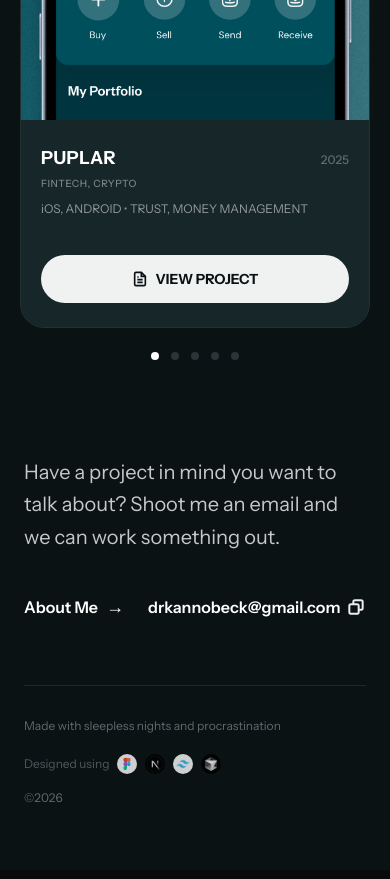
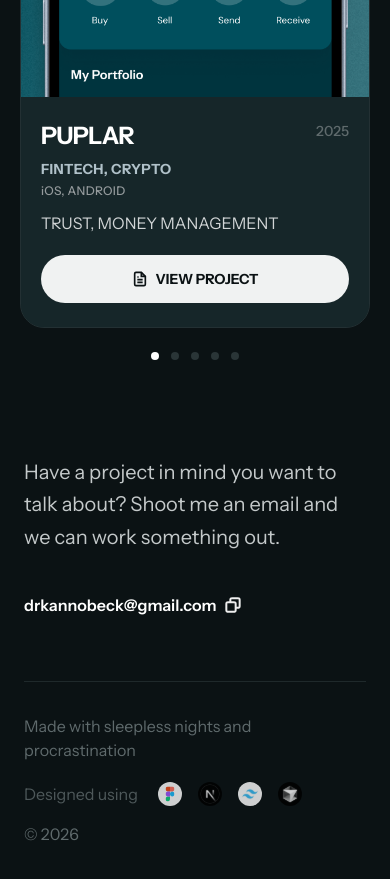
Before and after one commit to altBeck/port25, a Next.js app: page /p/puplar in a window 390 px wide. Shown: the part 2380-3259 px from the top of the page. Built offline with nearby package versions, Linux system fonts and the light colour scheme.

Commit message:
update-project-footer

```diff
--- a/src/app/components/ProjectFooter.tsx
+++ b/src/app/components/ProjectFooter.tsx
@@ -28,6 +28,20 @@ const defaultProjects: ProjectItem[] = [
 ];
 
 export default function ProjectFooter({ projects = defaultProjects, activeProjectId = "puplar" }: Props) {
+  const [copied, setCopied] = useState(false);
+  const email = "drkannobeck@gmail.com";
+
+  const handleCopyEmail = async () => {
+    try {
+      await navigator.clipboard.writeText(email);
+      setCopied(true);
+      // Reset the "Copied" state after 2 seconds
+      setTimeout(() => setCopied(false), 2000);
+    } catch (err) {
+      console.error("Failed to copy!", err);
+    }
+  };
+
   return (
     // Removed overflow-hidden and w-full constraints that were breaking the layout
     <footer className="w-full bg-[#0B1214] text-[#D1D5D6] py-16 md:py-24 font-sans">
@@ -94,60 +108,82 @@ export default function ProjectFooter({ projects = defaultProjects, activeProjec
 
           <div className="flex flex-col gap-8 items-start">
             <div className="flex flex-wrap items-center gap-6 md:gap-10">
+              {/* About Me
+
                 <Link href="/about" className="text-white font-semibold text-base flex items-center gap-2 hover:text-[#4CC9F0] transition-colors">
-                About Me <span className="text-lg">→</span>
+                  About Me <span className="text-lg">
+                    <Image
+                      src="/assets/icons/arrow-right.svg"
+                      alt="arrow right icon"
+                      width={16}
+                      height={16}
+                    />
+                  </span>
                 </Link>
 
-              <a href="mailto:drkannobeck@gmail.com" className="text-white font-semibold text-base flex items-center gap-2 hover:text-[#4CC9F0] transition-colors">
-                drkannobeck@gmail.com
+              */}
+
+              <button
+                onClick={handleCopyEmail}
+                className="text-white font-semibold text-base flex items-center gap-2 hover:text-[#4CC9F0] transition-colors group relative"
+              >
+                {email}
+                <div className="relative">
+                   {copied ? (
+                     <span className="text-[#4CC9F0] text-xs absolute -top-8 left-1/2 -translate-x-1/2 bg-[#162629] px-2 py-1 rounded border border-[#233033] whitespace-nowrap">
+                       Copied!
+                     </span>
+                   ) : null}
                    <Image
-                  src="/assets/icons/copy.svg"
+                    src={copied ? "/assets/icons/check.svg" : "/assets/icons/copy.svg"}
                     alt="copy icon"
                     width={16}
                     height={16}
+                    className={copied ? "text-[#4CC9F0]" : ""}
                   />
-              </a>
+                </div>
+              </button>
             </div>
 
-            <div className="w-full pt-8 mt-8 border-t border-[#1F292B] flex flex-col sm:flex-row justify-between items-start sm:items-center text-xs text-[#5F6A6C] gap-4">
+            <div className="w-full pt-8 mt-8 border-t border-[#1F292B] flex flex-col sm:flex-row justify-between items-start sm:items-center text-sm text-[#5F6A6C] gap-4">
               <div className="flex w-full flex-col gap-5">
-                <span>Made with sleepless nights and procrastination</span>
-                <div className="flex items-center gap-2 opacity-80">
-                    <span>Designed using</span>
+                <span className="text-base">Made with sleepless nights and procrastination</span>
+                <div className="flex items-center gap-5 opacity-80">
+                    <span className="text-base">Designed using</span>
 
-                    <div className="flex gap-2">
+                    <div className="flex gap-4">
                       {/* Simple circles for tool icons */}
                       <Image
                         src="/assets/icons/figma.svg"
                         alt="figma icon"
-                        width={20}
-                        height={20}
+                        width={24}
+                        height={24}
                       />
 
                       <Image
                         src="/assets/icons/nextjs.svg"
                         alt="nextjs icon"
-                        width={20}
-                        height={20}
+                        width={24}
+                        height={24}
                       />
 
                       <Image
                         src="/assets/icons/tailwind.svg"
                         alt="tailwind icon"
-                        width={20}
-                        height={20}
+                        width={24}
+                        height={24}
                       />
 
                       <Image
                         src="/assets/icons/cursor.svg"
                         alt="cursor icon"
-                        width={20}
-                        height={20}
+                        width={24}
+                        height={24}
                       />
                     </div>
                 </div>
               </div>
-              <div>©2026</div>
+              <div className="text-base">© 2026</div>
             </div>
           </div>
         </div>
@@ -194,9 +230,9 @@ function MobileCarousel({ projects, activeProjectId }: { projects: ProjectItem[]
             <div className="w-full max-w-[380px] bg-[#162629] rounded-[24px] overflow-hidden border border-[#233033] flex flex-col @2xs:h-[540px] @xs:h-[630px] transition-all duration-300">
 
                 {/* Image Section */}
-                <div className="flex-1 relative bg-linear-to-b from-[#1E3033] to-[#162629] flex items-end justify-center">
+                <div className="relative flex-1 aspect-4/3 bg-linear-to-b from-[#1E3033] to-[#162629] flex items-end justify-center overflow-hidden">
                   {p.image ? (
-                    <div className="relative w-full h-full">
+                    <div className="relative w-full h-full ">
                       <Image
                         src={p.image}
                         alt={p.name}
@@ -206,27 +242,31 @@ function MobileCarousel({ projects, activeProjectId }: { projects: ProjectItem[]
                       />
                     </div>
                   ) : (
-                    <span className="text-white/20 mb-10">No Preview</span>
+                    <div className="h-full flex items-center justify-center">
+                      <span className="text-white/20 text-sm font-medium">No Preview</span>
+                    </div>
                   )}
                 </div>
 
                 {/* Info Section */}
                 <div className="p-5 py-6 bg-[#162629]">
-                    <div className="flex justify-between items-baseline mb-1">
-                      <h3 className="text-white text-lg font-bold tracking-wide">{p.name}</h3>
-                      <span className="text-[#5F6A6C] text-xs font-medium">{p.year}</span>
+                  <div className="flex justify-between items-start mb-2">
+                    <h3 className="text-white text-2xl font-bold tracking-tight leading-tight">{p.name}</h3>
+                    <span className="text-[#5F6A6C] text-sm font-medium">{p.year}</span>
                   </div>
 
-                    <div className="flex gap-2 text-[10px] text-[#7A8385] uppercase tracking-wider mb-2 font-medium">
-                      <span>{p.domain}</span>
+                  <div className="flex flex-col gap-1">
+                    <span className="text-[#b0c1c9] text-sm font-bold uppercase tracking-wide">
+                    {p.domain}
+                    </span>
+                    <p className="text-[#949A9C] text-xs font-medium tracking-wide">
+                    {p.platform}
+                    </p>
+                    <span className="pt-2 pb-5">{p.problemType}</span>
                   </div>
 
-                    <p className="text-[#949A9C] text-xs leading-relaxed mb-6 h-8 line-clamp-2">
-                       {p.platform} • {p.problemType}
-                    </p>
-
                   <Link
-                      href={`/projects/${p.id}`}
+                    href={`/p/${p.id}`}
                     className="w-full bg-[#F0F2F2] text-[#0B1214] font-bold text-sm h-12 rounded-full flex items-center justify-center gap-2 hover:bg-white transition"
                     >
                       <svg width="16" height="16" viewBox="0 0 24 24" fill="none" stroke="currentColor" strokeWidth="2.5"><path d="M14 2H6a2 2 0 0 0-2 2v16a2 2 0 0 0 2 2h12a2 2 0 0 0 2-2V8z"></path><polyline points="14 2 14 8 20 8"></polyline><line x1="16" y1="13" x2="8" y2="13"></line><line x1="16" y1="17" x2="8" y2="17"></line><polyline points="10 9 9 9 8 9"></polyline></svg>
```
Also changed, not shown: public/assets/icons/check.svg (added). Lines whose indentation alone changed are shown as unchanged.
